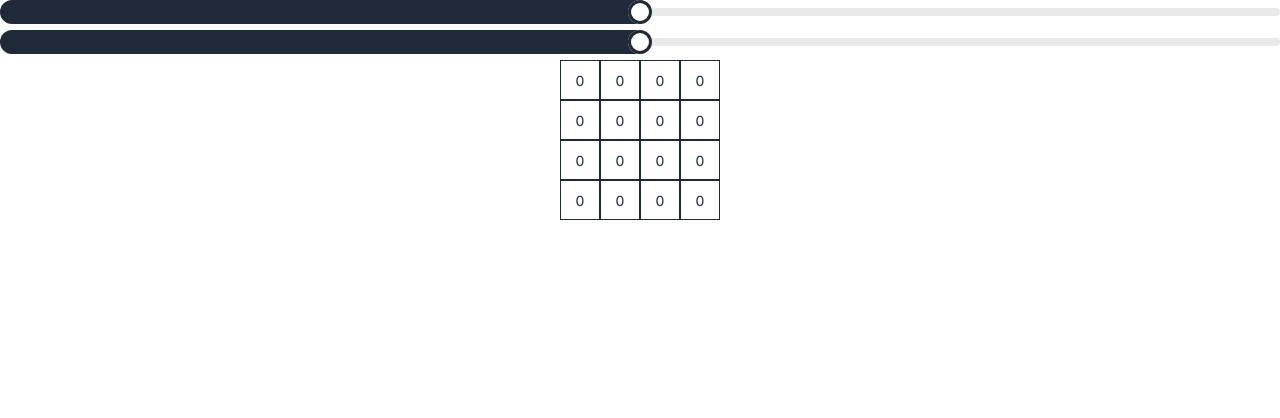
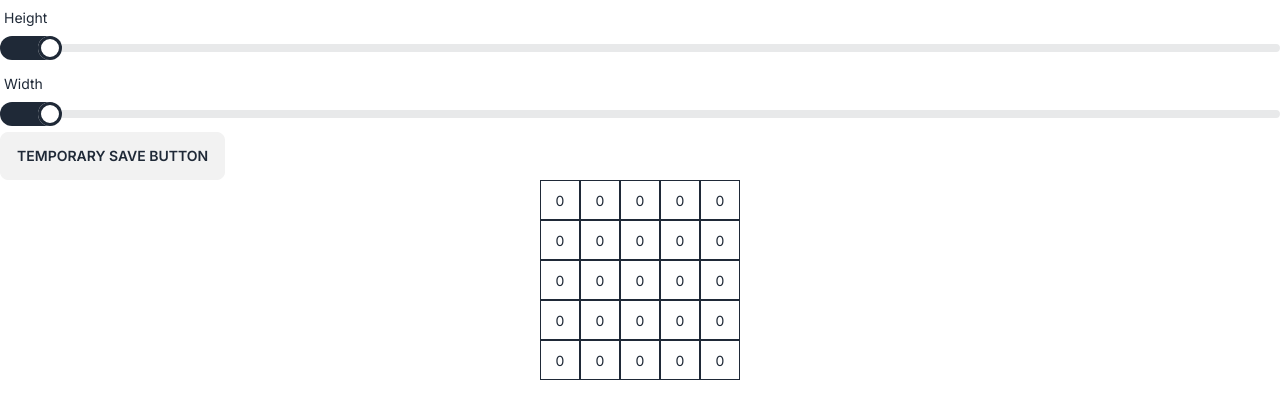
Before and after one commit to cwtwelve/maze-generator, a Next.js app: page / in a window 1280 px wide. Shown: the top 418 px of the page. Built offline with nearby package versions, Linux system fonts and the light colour scheme.

Commit message:
Implemented configuration form

```diff
--- a/package.json
+++ b/package.json
@@ -28,6 +28,7 @@
 		"prettier": "^2.8.8",
 		"react": "^18.2.0",
 		"react-dom": "^18.2.0",
+		"react-hook-form": "^7.45.0",
 		"sass": "^1.63.6",
 		"tailwindcss": "3.3.2",
 		"typescript": "^5.1.3"
--- a/src/components/maze-options/maze-options.tsx
+++ b/src/components/maze-options/maze-options.tsx
@@ -2,23 +2,56 @@
 
 import Maze from "@/src/components/maze";
 import { RangeSlider } from "@/src/ui";
-import { GridOptions } from "@/src/types";
+import { useForm, FormProvider } from "react-hook-form";
+import { useState } from "react";
+
+interface FormData {
+	rows: string;
+	columns: string;
+}
 
 const MazeOptions = () => {
-	const gridOptions: GridOptions = {
-		rows: 4,
-		columns: 4
+	const [numRows, setNumRows] = useState(5);
+	const [numColumns, setNumColumns] = useState(5);
+
+	const inputFieldData = {
+		rows: {
+			label: "Height",
+			name: "rows",
+			min: "2",
+			max: "100"
+		},
+		columns: {
+			label: "Width",
+			name: "columns",
+			min: "2",
+			max: "100"
+		}
 	};
 
-	const columns: number[] = Array<number>(gridOptions.columns).fill(0);
-	const rows: number[][] = Array<number[]>(gridOptions.rows).fill(columns);
-	const grid: number[][] = [...rows];
+	const initialValues = {
+		[inputFieldData.rows.name]: `${numRows}`,
+		[inputFieldData.columns.name]: `${numColumns}`
+	};
+
+	const methods = useForm<FormData>({ defaultValues: initialValues });
+	const onSubmit = (data: FormData) => {
+		setNumRows(parseInt(data.rows));
+		setNumColumns(parseInt(data.columns));
+	};
 
 	return (
 		<>
-			<RangeSlider />
-			<RangeSlider />
-			<Maze grid={grid} />
+			<FormProvider {...methods}>
+				<form onSubmit={methods.handleSubmit(onSubmit)}>
+					<RangeSlider {...inputFieldData.rows} />
+					<RangeSlider {...inputFieldData.columns} />
+					<button className="btn" type="submit">
+						Temporary Save Button
+					</button>
+				</form>
+			</FormProvider>
+			<Maze numRows={numRows} numColumns={numColumns} />
 		</>
 	);
 };
--- a/src/components/maze/maze.tsx
+++ b/src/components/maze/maze.tsx
@@ -2,8 +2,17 @@
 
 import Cell from "@/src/components/cell";
 
-const Maze = (props: { grid: number[][] }) => {
-	const { grid } = props;
+interface MazeProps {
+	numRows: number;
+	numColumns: number;
+}
+
+const Maze = (props: MazeProps) => {
+	const { numRows, numColumns } = props;
+
+	const columns: number[] = Array<number>(numColumns).fill(0);
+	const rows: number[][] = Array<number[]>(numRows).fill(columns);
+	const grid: number[][] = [...rows];
 
 	const drawGrid = () => {
 		return (
--- a/src/ui/range-slider/range-slider.tsx
+++ b/src/ui/range-slider/range-slider.tsx
@@ -1,26 +1,30 @@
 "use client";
 
-import { useState } from "react";
+import { useFormContext } from "react-hook-form";
 
-const RangeSlider = (props: any) => {
-	const [value, setValue] = useState("50");
+interface RangeSliderProps {
+	label: string;
+	name: string;
+	min: string;
+	max: string;
+}
 
-	const handleChange = (e: any) => {
-		// console.log(e);
-		setValue(e.target.value);
-	};
+const RangeSlider = (props: RangeSliderProps) => {
+	const { label, name, min, max } = props;
+	const { register } = useFormContext();
 
 	return (
 		<>
+			<label className="label">
+				<span className="label-text">{label}</span>
+			</label>
 			<input
+				{...register(name)}
+				min={min}
+				max={max}
 				type="range"
-				min="0"
-				max="100"
 				className="range"
-				value={value}
-				onChange={handleChange}
 			/>
-			<div className="w-full flex justify-between text-xs px-2"></div>
 		</>
 	);
 };
```
Also changed, not shown: 2 other files (tests, documents, lock files or other folders).
